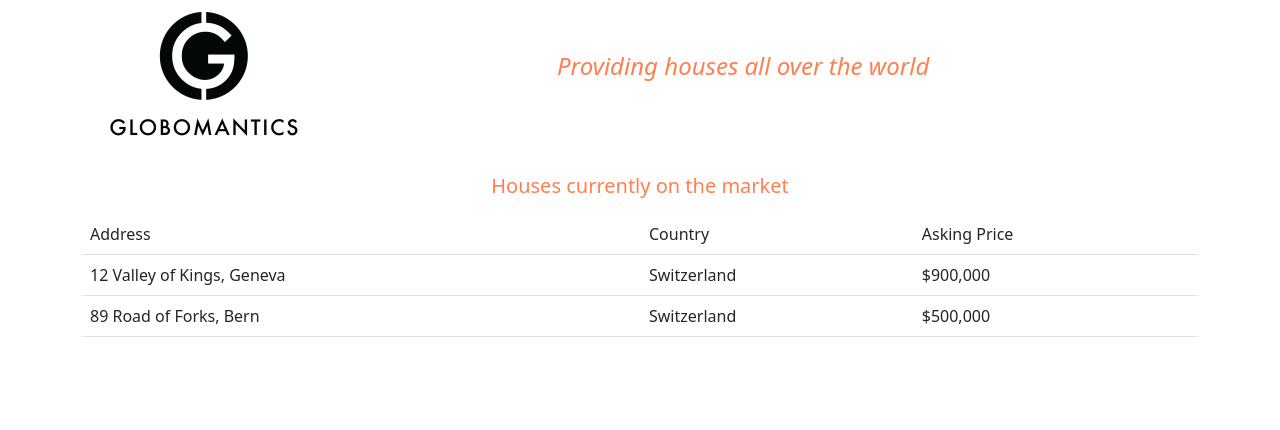
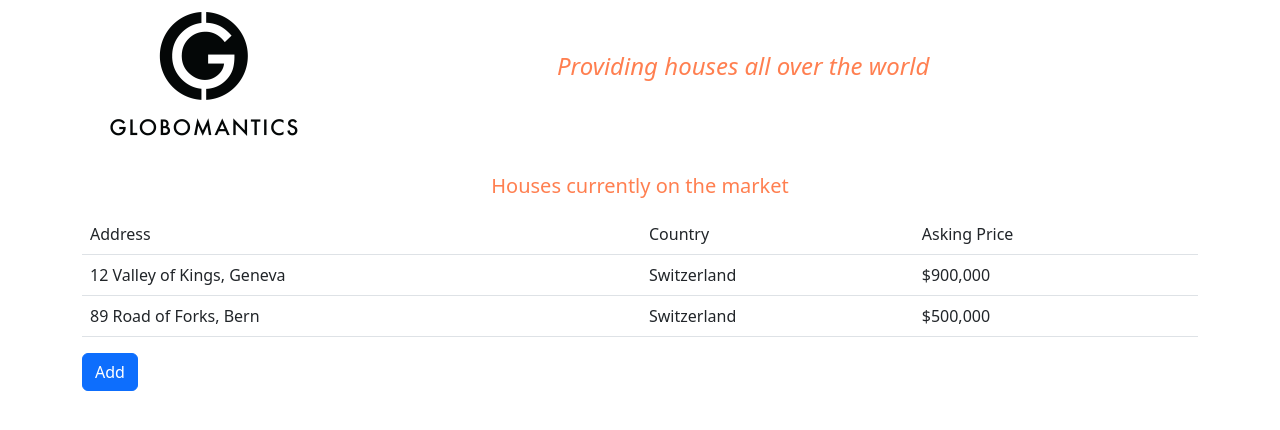
Before and after one commit to artemandrosenko/globomantics, a Next.js app: page / in a window 1280 px wide. Shown: the top 430 px of the page. Built offline with nearby package versions, Linux system fonts and the light colour scheme.

Commit message:
Add new house according setHouses

```diff
--- a/components/houseList.tsx
+++ b/components/houseList.tsx
@@ -1,6 +1,7 @@
+import { useState } from "react";
 import HouseRow from "./houseRow";
 
-const houses = [
+const houseArray = [
     {
         id: 1,
         address: "12 Valley of Kings, Geneva",
@@ -16,6 +17,20 @@
 ];
 
 const HouseList = () => {
+    const [houses, setHouses] = useState(houseArray);
+
+    const addHouse = () => {
+        setHouses([
+            ...houses,
+            {
+                id: 3,
+                address: "32 Valley Way, New York",
+                country: "USA",
+                price: 1000000
+            }
+        ]);
+    };
+
     return (
         <>
             <div className="row mb-2">
@@ -35,6 +50,9 @@
                     {houses.map(h => <HouseRow key={h.id} house={h} />)}
                 </tbody>
             </table>
+            <button className="btn btn-primary" onClick={addHouse}>
+                Add
+            </button>
         </>
     );
 };
```
